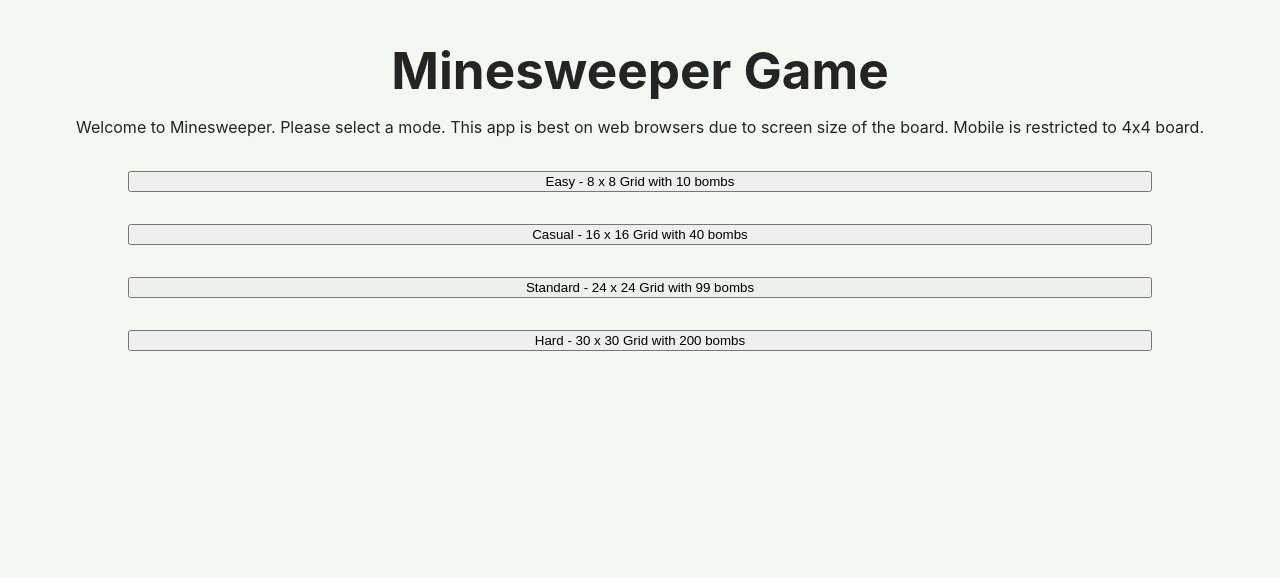
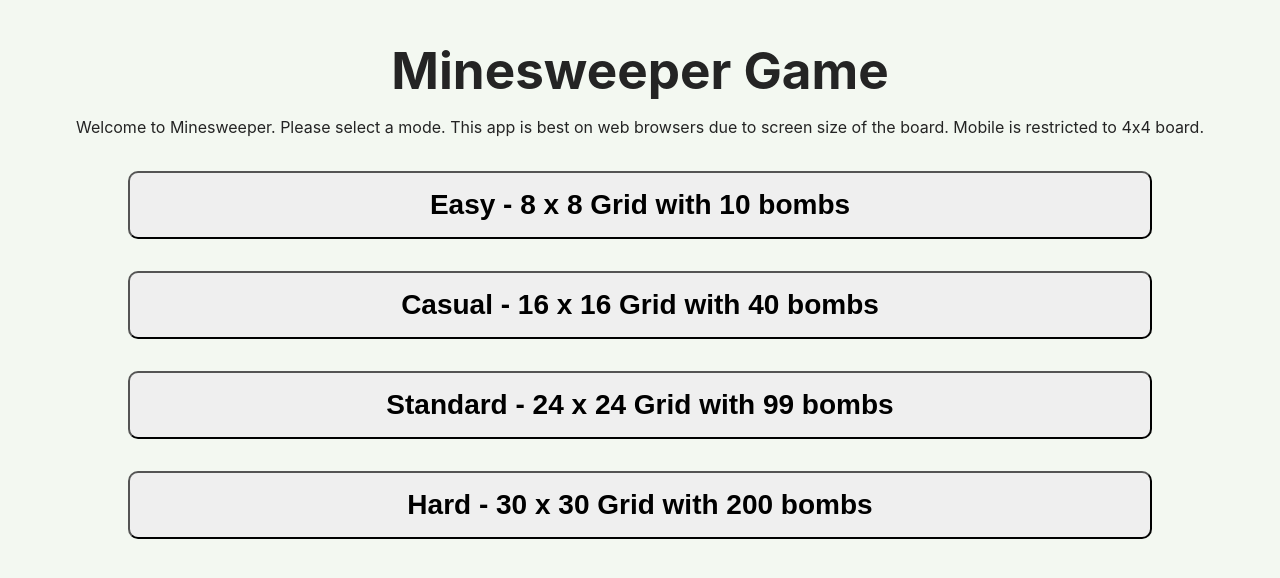
Before and after one commit to WesloTheWeb/minesweeper, a React (Vite) app: page / in a window 1280 px wide. Shown: the top 578 px of the page. Built offline with nearby package versions, Linux system fonts and the light colour scheme.

Commit message:
minor css change to buttons

```diff
--- a/src/components/DiffcultyButton/DifficultyButton.module.scss
+++ b/src/components/DiffcultyButton/DifficultyButton.module.scss
@@ -1,10 +1,13 @@
-.buttonpProperties {
+.buttonProperties {
     display: block;
     cursor: pointer;
-    padding: 1rem .5rem;
     font-weight: bold;
     font-size: 1.75rem;
     border-radius: 10px;
+    width: 80%;
+    margin: 1rem 0;
+    padding: 1rem .75rem;
+
 
     &:hover {
         background-color: darkgray;
--- a/src/components/DiffcultyButton/DifficultyButton.tsx
+++ b/src/components/DiffcultyButton/DifficultyButton.tsx
@@ -1,6 +1,8 @@
 import { useDispatch } from 'react-redux';
 import { setDifficulty } from '../../store/gameSlice';
 import classes from './DifficultyButton.module.scss';
+
+const { buttonProperties } = classes;
 
 interface DifficultyButtonProps {
     title: 'Easy' | 'Casual' | 'Standard' | 'Hard'; // being specific of types
@@ -17,7 +19,7 @@ const DifficultyButton = ({ title, mode }: DifficultyButtonProps) => {
 
     return (
         <button
-            className={classes.buttonProperties}
+            className={buttonProperties}
             onClick={handleButtonClick}
         >
             {title} - {mode}
--- a/src/components/ModeSelector/ModeSelector.module.scss
+++ b/src/components/ModeSelector/ModeSelector.module.scss
@@ -3,9 +3,4 @@
     flex-direction: column;
     align-items: center;
     margin: 0 auto;
-
-    button {
-        width: 80%;
-        margin: 1rem 0;
-    }
 }
```
